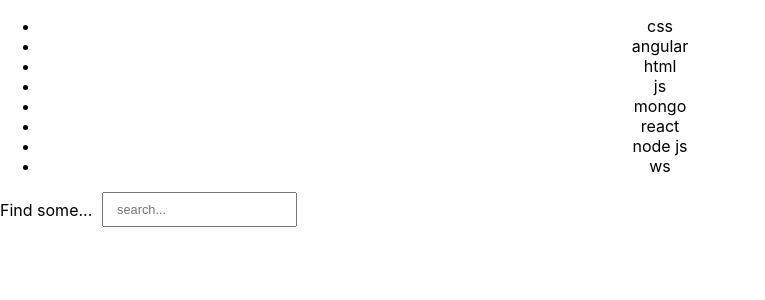
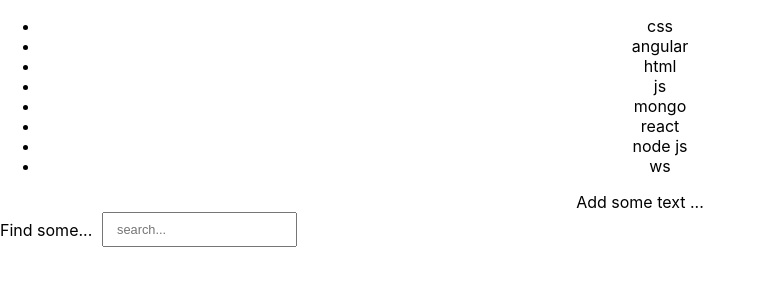
Before and after one commit to serg1557733/reactTestingWithJest, a React (Create React App) app: page / in a window 1280 px wide. Shown: the top 300 px of the page, without its empty margins (0-765 px from the left). Built offline with nearby package versions, Linux system fonts and the light colour scheme.

Commit message:
second commit add div to App page

```diff
--- a/src/components/App/App.jsx
+++ b/src/components/App/App.jsx
@@ -14,6 +14,7 @@ function App() {
 
   <div className="App">
       <List item = {data} />
+      <div> Add some text ...</div>
       <Search value = {search} onChange = {e =>setSearch(e.target.value)} >
         Find some...
       </Search>
```
